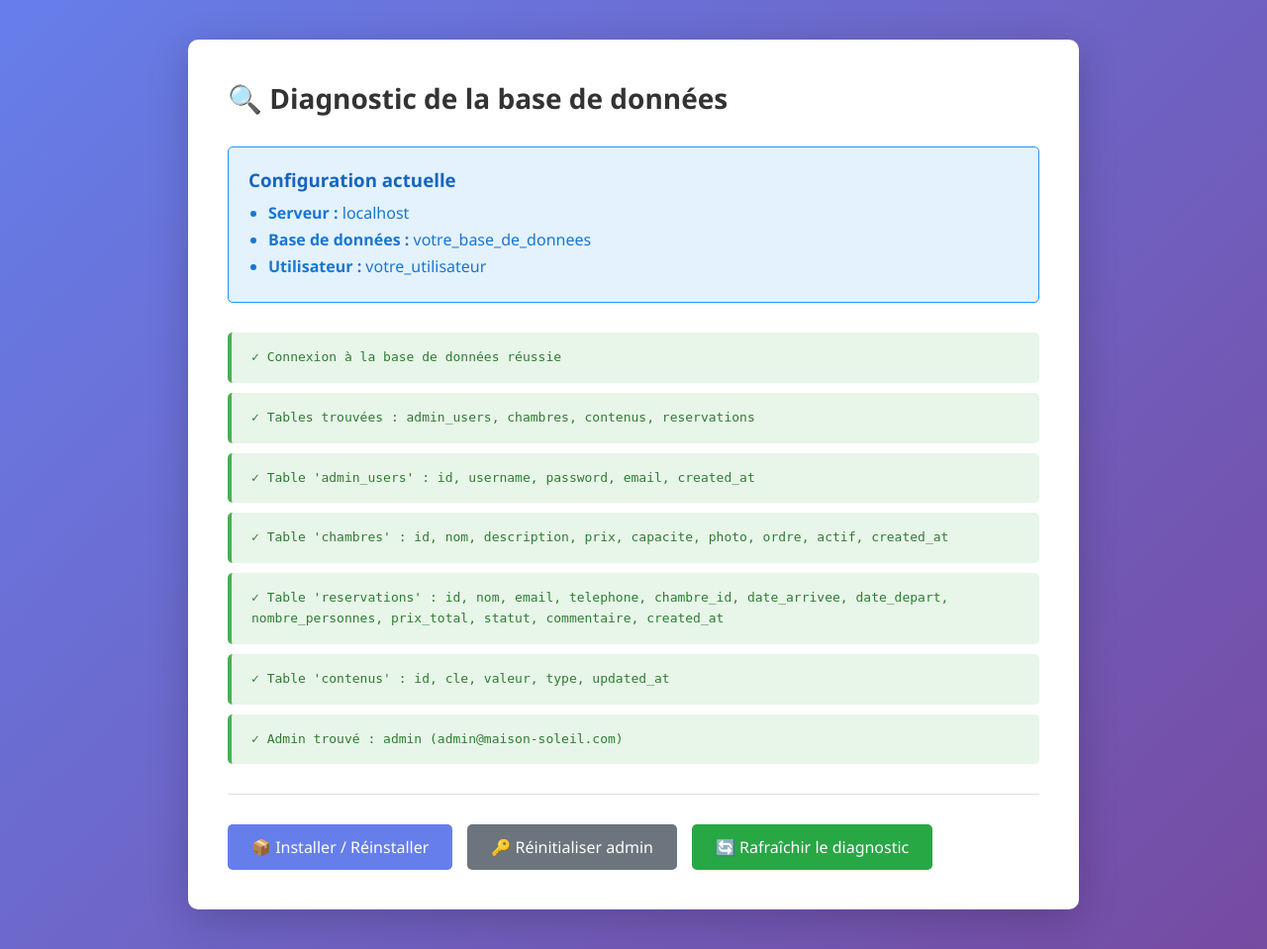
After one commit to max0067/maison, a PHP site: page /diagnostic.php in a window 1280 px wide. The commit adds this page. Shown: the whole page at 99% size. Run offline with PHP 8.4, Linux system fonts and the light colour scheme; data comes from the database, SQL or seed files in the repository.

Commit message:
Fix: Amélioration des scripts d'installation et de diagnostic
- Ajout de diagnostic.php pour analyser l'état de la base de données
- install.php permet maintenant la réinstallation complète
- reset_admin.php vérifie la structure de la table avant modification
- Meilleurs messages d'erreur avec solutions proposées
- Gestion des cas où les tables ont une structure incorrecte

```diff
--- /dev/null
+++ b/diagnostic.php
@@ -0,0 +1,253 @@
+<?php
+/**
+ * Script de diagnostic de la base de données
+ * Vérifie l'état des tables et leur structure
+ */
+
+require_once 'config/database.php';
+
+$results = [];
+$canConnect = false;
+
+// Test de connexion
+try {
+    $db = getDB();
+    $canConnect = true;
+    $results[] = ['success' => true, 'message' => '✓ Connexion à la base de données réussie'];
+} catch (PDOException $e) {
+    $results[] = ['success' => false, 'message' => '✗ Erreur de connexion : ' . $e->getMessage()];
+}
+
+if ($canConnect) {
+    // Lister toutes les tables
+    try {
+        $stmt = $db->query("SHOW TABLES");
+        $tables = $stmt->fetchAll(PDO::FETCH_COLUMN);
+
+        if (empty($tables)) {
+            $results[] = ['success' => false, 'message' => '✗ Aucune table trouvée - Installation nécessaire'];
+        } else {
+            $results[] = ['success' => true, 'message' => '✓ Tables trouvées : ' . implode(', ', $tables)];
+
+            // Vérifier la structure de chaque table importante
+            $expectedTables = ['admin_users', 'chambres', 'reservations', 'contenus'];
+
+            foreach ($expectedTables as $tableName) {
+                if (in_array($tableName, $tables)) {
+                    try {
+                        $stmt = $db->query("DESCRIBE `$tableName`");
+                        $columns = $stmt->fetchAll();
+
+                        $columnNames = array_map(function($col) {
+                            return $col['Field'];
+                        }, $columns);
+
+                        $results[] = [
+                            'success' => true,
+                            'message' => "✓ Table '$tableName' : " . implode(', ', $columnNames)
+                        ];
+                    } catch (PDOException $e) {
+                        $results[] = [
+                            'success' => false,
+                            'message' => "✗ Erreur lecture table '$tableName' : " . $e->getMessage()
+                        ];
+                    }
+                } else {
+                    $results[] = [
+                        'success' => false,
+                        'message' => "✗ Table '$tableName' manquante"
+                    ];
+                }
+            }
+
+            // Vérifier si l'admin existe
+            if (in_array('admin_users', $tables)) {
+                try {
+                    $stmt = $db->query("SELECT COUNT(*) as count FROM admin_users");
+                    $count = $stmt->fetch()['count'];
+
+                    if ($count > 0) {
+                        $stmt = $db->query("SELECT username, email FROM admin_users");
+                        $admins = $stmt->fetchAll();
+                        foreach ($admins as $admin) {
+                            $results[] = [
+                                'success' => true,
+                                'message' => "✓ Admin trouvé : {$admin['username']} ({$admin['email']})"
+                            ];
+                        }
+                    } else {
+                        $results[] = [
+                            'success' => false,
+                            'message' => "✗ Aucun utilisateur admin trouvé"
+                        ];
+                    }
+                } catch (PDOException $e) {
+                    $results[] = [
+                        'success' => false,
+                        'message' => "✗ Erreur lecture admin_users : " . $e->getMessage()
+                    ];
+                }
+            }
+        }
+    } catch (PDOException $e) {
+        $results[] = ['success' => false, 'message' => '✗ Erreur : ' . $e->getMessage()];
+    }
+}
+?>
+<!DOCTYPE html>
+<html lang="fr">
+<head>
+    <meta charset="UTF-8">
+    <meta name="viewport" content="width=device-width, initial-scale=1.0">
+    <title>Diagnostic de la base de données</title>
+    <style>
+        * {
+            margin: 0;
+            padding: 0;
+            box-sizing: border-box;
+        }
+
+        body {
+            font-family: 'Segoe UI', Tahoma, Geneva, Verdana, sans-serif;
+            background: linear-gradient(135deg, #667eea 0%, #764ba2 100%);
+            min-height: 100vh;
+            padding: 40px 20px;
+        }
+
+        .container {
+            max-width: 900px;
+            margin: 0 auto;
+            background: white;
+            padding: 40px;
+            border-radius: 10px;
+            box-shadow: 0 10px 40px rgba(0,0,0,0.2);
+        }
+
+        h1 {
+            color: #333;
+            margin-bottom: 30px;
+            font-size: 28px;
+            display: flex;
+            align-items: center;
+            gap: 10px;
+        }
+
+        .result {
+            padding: 15px 20px;
+            margin-bottom: 10px;
+            border-radius: 5px;
+            border-left: 4px solid;
+            font-family: monospace;
+            font-size: 13px;
+            line-height: 1.6;
+        }
+
+        .result.success {
+            background: #e8f5e9;
+            border-color: #4caf50;
+            color: #2e7d32;
+        }
+
+        .result.error {
+            background: #ffebee;
+            border-color: #f44336;
+            color: #c62828;
+        }
+
+        .actions {
+            margin-top: 30px;
+            padding-top: 30px;
+            border-top: 1px solid #e0e0e0;
+            display: flex;
+            gap: 15px;
+            flex-wrap: wrap;
+        }
+
+        .btn {
+            padding: 12px 24px;
+            border-radius: 5px;
+            text-decoration: none;
+            font-weight: 500;
+            transition: all 0.3s;
+            display: inline-block;
+        }
+
+        .btn-primary {
+            background: #667eea;
+            color: white;
+        }
+
+        .btn-primary:hover {
+            background: #5568d3;
+        }
+
+        .btn-secondary {
+            background: #6c757d;
+            color: white;
+        }
+
+        .btn-secondary:hover {
+            background: #5a6268;
+        }
+
+        .btn-success {
+            background: #28a745;
+            color: white;
+        }
+
+        .btn-success:hover {
+            background: #218838;
+        }
+
+        .info-box {
+            background: #e3f2fd;
+            border: 1px solid #2196F3;
+            border-radius: 5px;
+            padding: 20px;
+            margin-bottom: 30px;
+        }
+
+        .info-box h3 {
+            color: #1565c0;
+            margin-bottom: 10px;
+        }
+
+        .info-box ul {
+            margin-left: 20px;
+            color: #1976d2;
+        }
+
+        .info-box li {
+            margin-bottom: 5px;
+        }
+    </style>
+</head>
+<body>
+    <div class="container">
+        <h1>🔍 Diagnostic de la base de données</h1>
+
+        <div class="info-box">
+            <h3>Configuration actuelle</h3>
+            <ul>
+                <li><strong>Serveur :</strong> <?php echo DB_HOST; ?></li>
+                <li><strong>Base de données :</strong> <?php echo DB_NAME; ?></li>
+                <li><strong>Utilisateur :</strong> <?php echo DB_USER; ?></li>
+            </ul>
+        </div>
+
+        <div class="results">
+            <?php foreach ($results as $result): ?>
+                <div class="result <?php echo $result['success'] ? 'success' : 'error'; ?>">
+                    <?php echo htmlspecialchars($result['message']); ?>
+                </div>
+            <?php endforeach; ?>
+        </div>
+
+        <div class="actions">
+            <a href="install.php" class="btn btn-primary">📦 Installer / Réinstaller</a>
+            <a href="reset_admin.php" class="btn btn-secondary">🔑 Réinitialiser admin</a>
+            <a href="diagnostic.php" class="btn btn-success">🔄 Rafraîchir le diagnostic</a>
+        </div>
+    </div>
+</body>
+</html>
```
Also changed, not shown: install.php (+57 -6 lines), reset_admin.php (+25 -3 lines).
